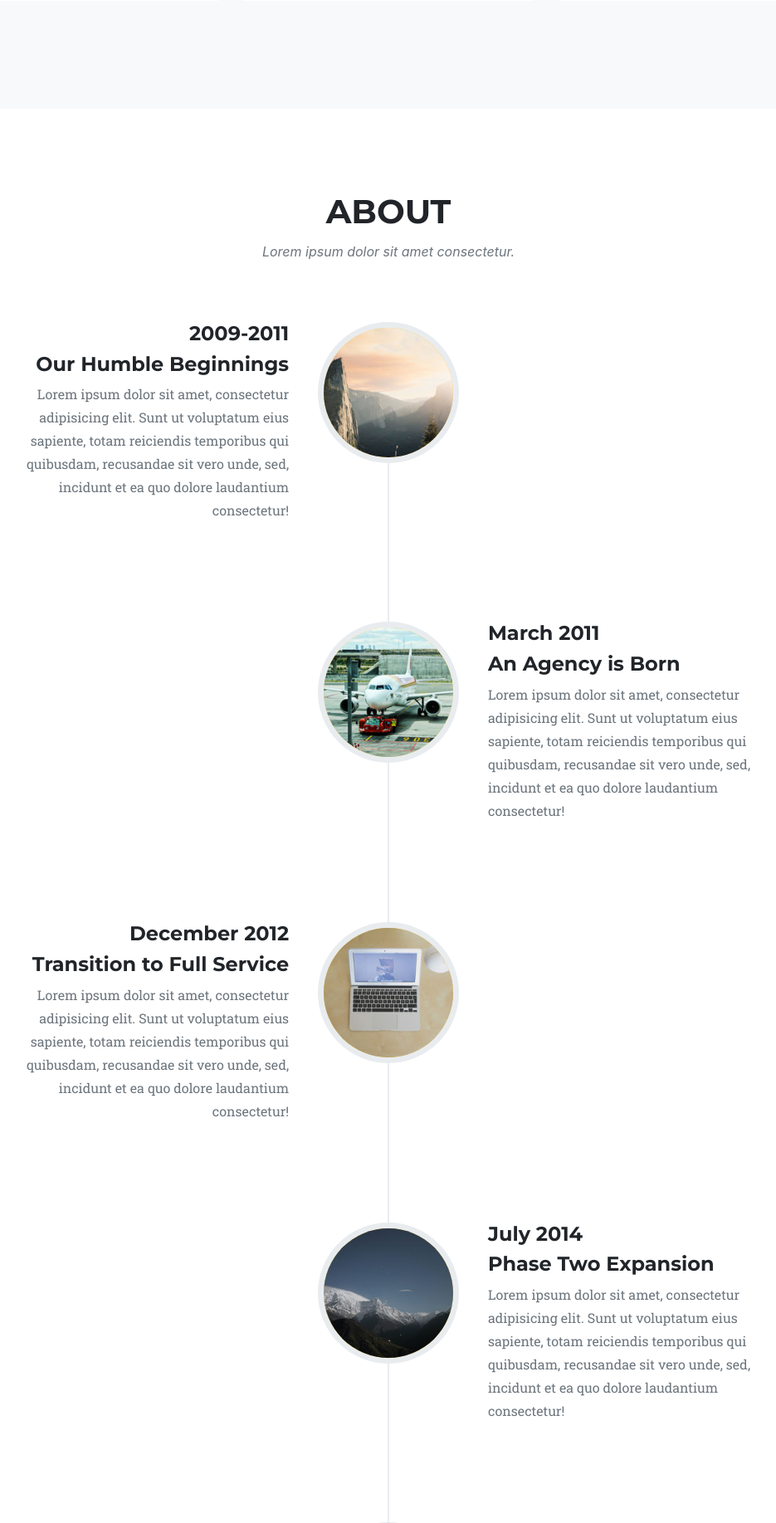
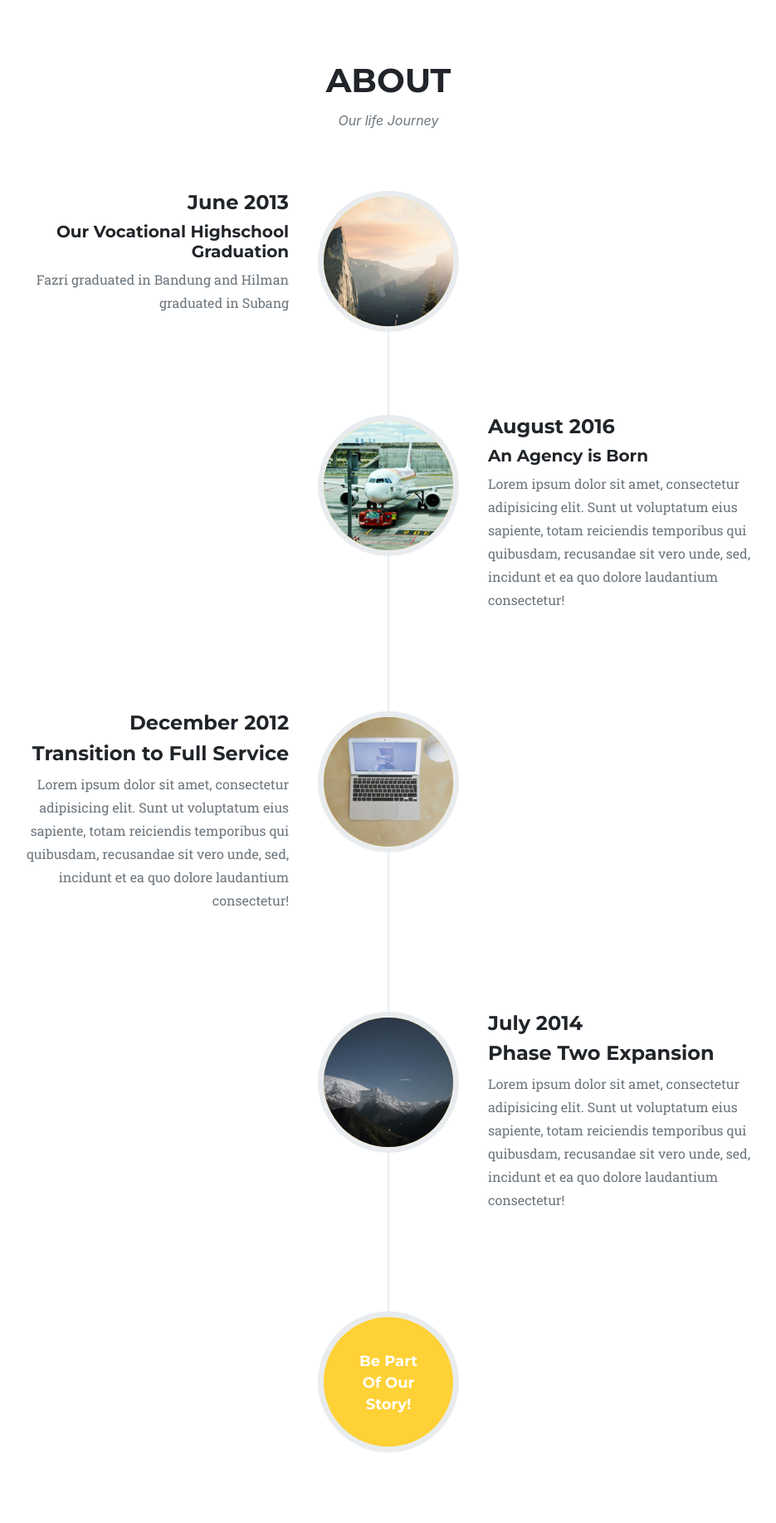
Before and after one commit to hilmanaji/tikom.id, a CodeIgniter app: page /titikkoma/ in a window 1280 px wide. Shown: the part 2560-4395 px from the top of the page at 83% size, without its empty margins (172-1107 px from the left). Run offline with CodeIgniter, Linux system fonts and the light colour scheme; some libraries are stand-ins or nearby versions; some web fonts are replaced.

Commit message:
edita format gambar

```diff
--- a/application/views/landing-page/index.php
+++ b/application/views/landing-page/index.php
@@ -1,3 +1,17 @@
+
+<!--Start of Tawk.to Script-->
+<script type="text/javascript">
+var Tawk_API=Tawk_API||{}, Tawk_LoadStart=new Date();
+(function(){
+var s1=document.createElement("script"),s0=document.getElementsByTagName("script")[0];
+s1.async=true;
+s1.src='https://embed.tawk.to/5d5d10c377aa790be330002f/default';
+s1.charset='UTF-8';
+s1.setAttribute('crossorigin','*');
+s0.parentNode.insertBefore(s1,s0);
+})();
+</script>
+<!--End of Tawk.to Script-->
   <!-- Header -->
   <header class="masthead">
     <div class="container">
@@ -64,7 +78,7 @@
                 <i class="fas fa-plus fa-3x"></i>
               </div>
             </div>
-            <img class="img-fluid" src="<?= base_url(); ?>assets/img/portfolio/pln.jepg" alt="">
+            <img class="img-fluid" src="<?= base_url(); ?>assets/img/portfolio/pln.png" alt="">
           </a>
           <div class="portfolio-caption">
             <h4>Project Management</h4>
@@ -78,7 +92,7 @@
                 <i class="fas fa-plus fa-3x"></i>
               </div>
             </div>
-            <img class="img-fluid" src="<?= base_url(); ?>assets/img/portfolio/e-disukcapil.jepg" alt="">
+            <img class="img-fluid" src="<?= base_url(); ?>assets/img/portfolio/e-disdukcapil.png" alt="">
           </a>
           <div class="portfolio-caption">
             <h4>E-Disdukcapil</h4>
@@ -92,7 +106,7 @@
                 <i class="fas fa-plus fa-3x"></i>
               </div>
             </div>
-            <img class="img-fluid" src="<?= base_url(); ?>assets/img/portfolio/concord.jepg" alt="">
+            <img class="img-fluid" src="<?= base_url(); ?>assets/img/portfolio/concord.png" alt="">
           </a>
           <div class="portfolio-caption">
             <h4>SISFO Design</h4>
@@ -106,7 +120,7 @@
                 <i class="fas fa-plus fa-3x"></i>
               </div>
             </div>
-            <img class="img-fluid" src="<?= base_url(); ?>assets/img/portfolio/cuti.jepg" alt="">
+            <img class="img-fluid" src="<?= base_url(); ?>assets/img/portfolio/cuti.png" alt="">
           </a>
           <div class="portfolio-caption">
             <h4>SISFO CUTI</h4>
@@ -120,7 +134,7 @@
                 <i class="fas fa-plus fa-3x"></i>
               </div>
             </div>
-            <img class="img-fluid" src="<?= base_url(); ?>assets/img/portfolio/kaizen.jepg" alt="">
+            <img class="img-fluid" src="<?= base_url(); ?>assets/img/portfolio/kaizen.png" alt="">
           </a>
           <div class="portfolio-caption">
             <h4>SISFO KAIZEN</h4>
@@ -134,7 +148,7 @@
                 <i class="fas fa-plus fa-3x"></i>
               </div>
             </div>
-            <img class="img-fluid" src="<?= base_url(); ?>assets/img/portfolio/mcu.jepg" alt="">
+            <img class="img-fluid" src="<?= base_url(); ?>assets/img/portfolio/mcu.png" alt="">
           </a>
           <div class="portfolio-caption">
             <h4>SISFO MCU</h4>
@@ -151,7 +165,7 @@
       <div class="row">
         <div class="col-lg-12 text-center">
           <h2 class="section-heading text-uppercase">About</h2>
-          <h3 class="section-subheading text-muted">Lorem ipsum dolor sit amet consectetur.</h3>
+          <h3 class="section-subheading text-muted">Our life Journey</h3>
         </div>
       </div>
       <div class="row">
@@ -163,11 +177,12 @@
               </div>
               <div class="timeline-panel">
                 <div class="timeline-heading">
-                  <h4>2009-2011</h4>
-                  <h4 class="subheading">Our Humble Beginnings</h4>
+                  <h4>June 2013</h4>
+                  <h5 class="subheading">Our Vocational Highschool Graduation</h5>
                 </div>
                 <div class="timeline-body">
-                  <p class="text-muted">Lorem ipsum dolor sit amet, consectetur adipisicing elit. Sunt ut voluptatum eius sapiente, totam reiciendis temporibus qui quibusdam, recusandae sit vero unde, sed, incidunt et ea quo dolore laudantium consectetur!</p>
+                  <p class="text-muted">
+                    Fazri graduated in Bandung and Hilman graduated in Subang</p>
                 </div>
               </div>
             </li>
@@ -177,8 +192,8 @@
               </div>
               <div class="timeline-panel">
                 <div class="timeline-heading">
-                  <h4>March 2011</h4>
-                  <h4 class="subheading">An Agency is Born</h4>
+                  <h4>August 2016</h4>
+                  <h5 class="subheading">An Agency is Born</h5>
                 </div>
                 <div class="timeline-body">
                   <p class="text-muted">Lorem ipsum dolor sit amet, consectetur adipisicing elit. Sunt ut voluptatum eius sapiente, totam reiciendis temporibus qui quibusdam, recusandae sit vero unde, sed, incidunt et ea quo dolore laudantium consectetur!</p>
@@ -286,7 +301,7 @@
         </div>
         <div class="col-sm-4">
           <div class="team-member">
-            <img class="mx-auto rounded-circle" src="<?= base_url(); ?>assets/img/team/3.jpg" alt="">
+            <img class="mx-auto rounded-circle" src="<?= base_url(); ?>assets/img/team/x.jpg" alt="">
             <h4>Kamu, Iya kamu</h4>
             <p class="text-muted">The Leader</p>
             <ul class="list-inline social-buttons">
@@ -311,7 +326,7 @@
       </div>
       <div class="row">
         <div class="col-lg-8 mx-auto text-center">
-          <p class="large text-muted">Lorem ipsum dolor sit amet, consectetur adipisicing elit. Aut eaque, laboriosam veritatis, quos non quis ad perspiciatis, totam corporis ea, alias ut unde.</p>
+          <p class="large text-muted">Kami Percaya Bahwa Team yang terbaik adalah bukan dengan pe.</p>
         </div>
       </div>
     </div>
```
Also changed, not shown: application/views/landing-page/v_blog.php (added), assets/img/portfolio/concord.png (added), assets/img/portfolio/cuti.png (added), assets/img/portfolio/e-disdukcapil.png (added), assets/img/portfolio/kaizen.png (added), assets/img/portfolio/mcu.png (added), assets/img/portfolio/pln.png (added).
